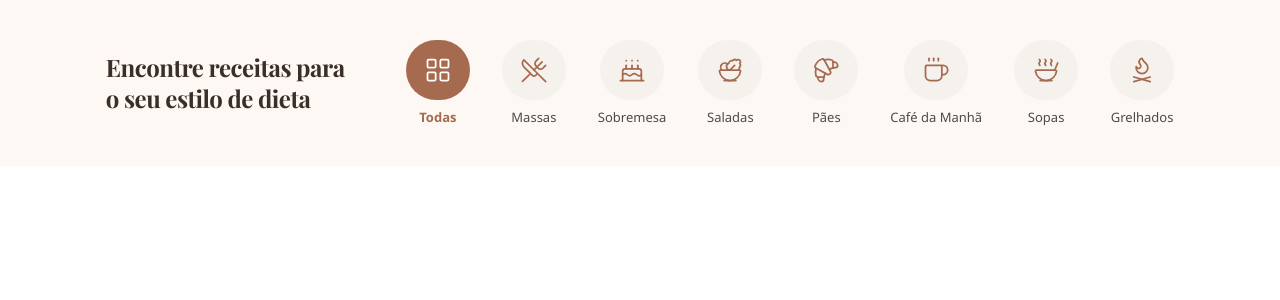
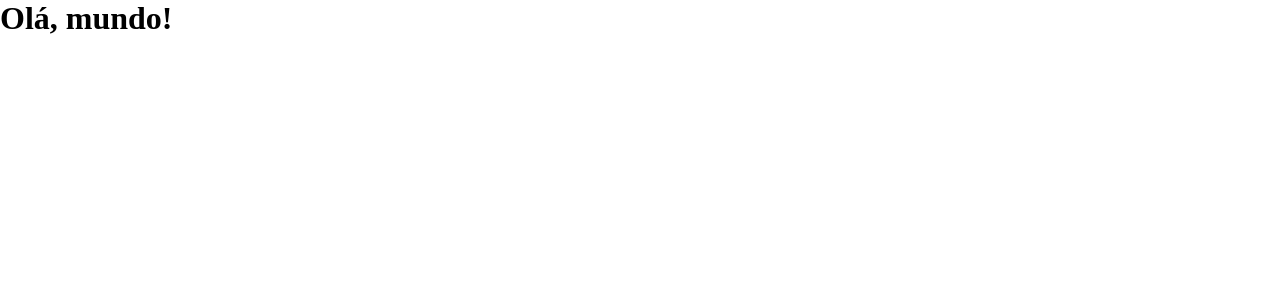
Before and after one commit to JovemProgramadora74/projeto_integrador_frontend, a React (Vite) app: page / in a window 1280 px wide. Shown: the top 300 px of the page. Built offline with nearby package versions, Linux system fonts and the light colour scheme.

Commit message:
restaura App.jsx ao original

```diff
--- a/src/App.jsx
+++ b/src/App.jsx
@@ -5,7 +5,7 @@ function App() {
 
     return (
         <>
-            <FiltroCategorias/>
+            <h1>Olá, mundo!</h1>
         </>
     );
 }
```
